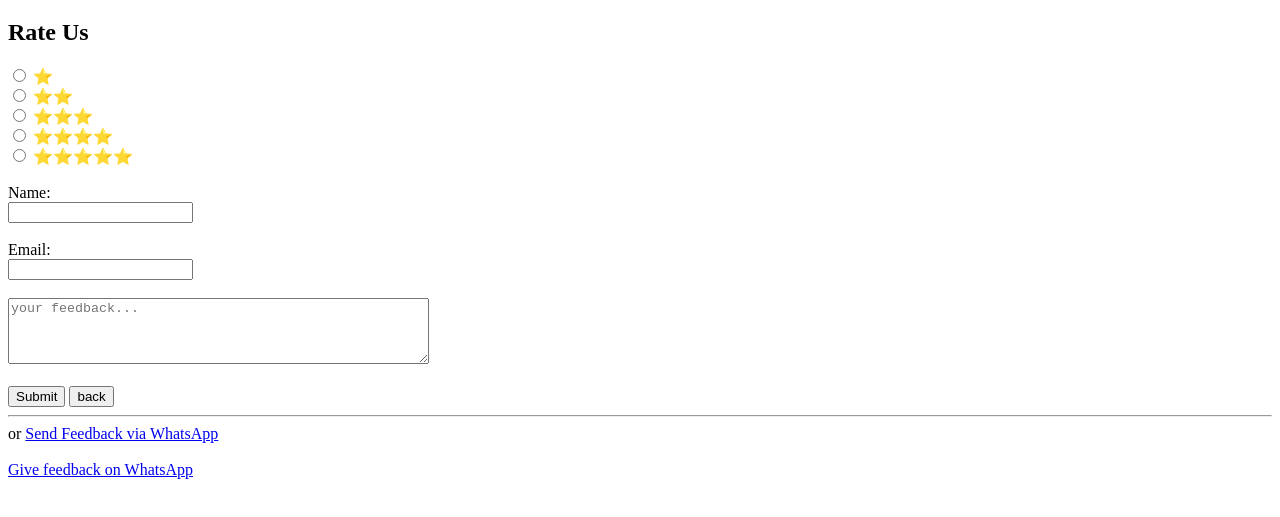
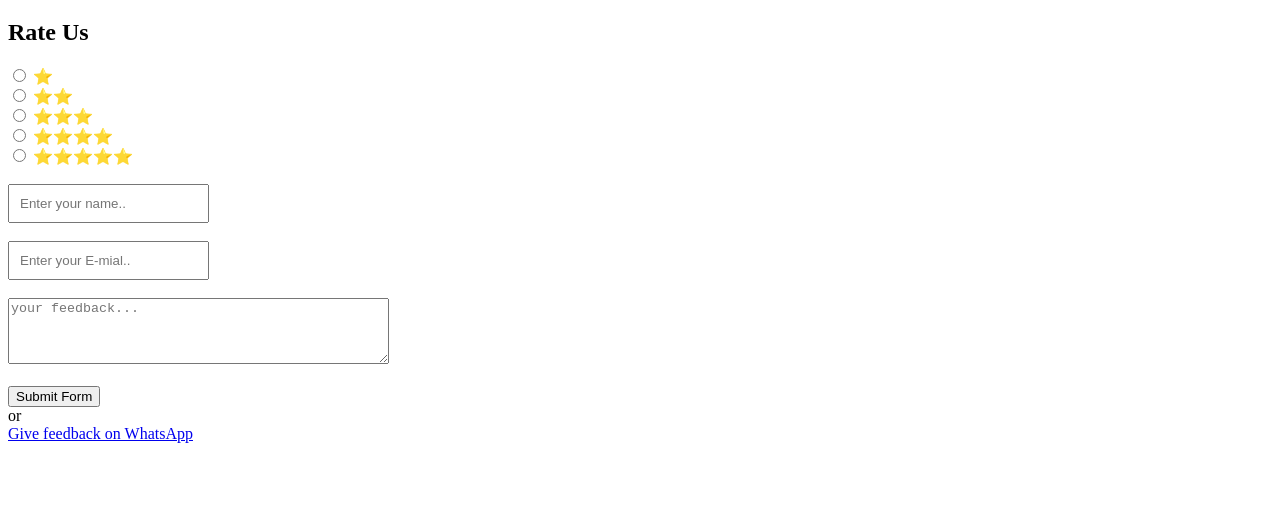
Before and after one commit to Ask1012/Music_with_ask, a plain HTML site: page Check.html in a window 1280 px wide. Shown: the part 65-582 px from the top of the page. Drawn offline with Linux system fonts and the light colour scheme.

Commit message:
Update Check.html

```diff
--- a/Check.html
+++ b/Check.html
@@ -10,6 +10,8 @@
             color: green;
             margin-top: 10px;
         }
+input {padding:10px;
+}
 h1{ border:2px solid black; background-color:cyan;
 }
     </style>
@@ -17,10 +19,8 @@ h1{ border:2px solid black; background-color:cyan;
 <body>
     <h1>Feedback Form</h1>
      <h2>Rate Us</h2>
-    <form id="feedbackForm" action="https://api.web3forms.com/submit" method="POST">
-     <input type="hidden" name="access_key" value="a76c3563-8ffe-49c5-ad2e-8a221e18b963">
-
-        <label>
+    <form action="https://api.web3forms.com/submit" method="POST">
+    <label>
             <input type="radio" name="rating" value="1"> ⭐
         </label><br>
         <label>
@@ -36,20 +36,14 @@ h1{ border:2px solid black; background-color:cyan;
             <input type="radio" name="rating" value="5"> ⭐⭐⭐⭐⭐
         </label><br><br>
 
-        <label for="name">Name:</label><br>
-        <input type="text" id="name" name="name" required><br><br>
+    <input type="hidden" name="access_key" value="a76c3563-8ffe-49c5-ad2e-8a221e18b963">
+    <input type="text" id="name" placeholder="Enter your name.." required><br><br>
+    <input type="email" id="email" placeholder="Enter your E-mial.." required><br><br>
+    <textarea name="message" rows="4" cols="45" placeholder="your feedback..." required></textarea><br><br>
+    <button type="submit">Submit Form</button>
 
-        <label for="email">Email:</label><br>
-        <input type="email" id="email" name="email" required><br><br>
-
-
-        <textarea id="feedback" name="feedback" rows="4" cols="50" placeholder="your feedback..." required></textarea><br><br>
-
-        <button type="submit">Submit</button>
-      <button onclick="goback();"> back </button>
- </form><hr> or
-    <a id="whatsappLink" href="#">Send Feedback via WhatsApp</a><br><br>
-    <p id="thankYouMessage">Thank you for your feedback!</p>
+</form> or
+    <br><p id="thankYouMessage">Thank you for your feedback!</p>
   <a id="what" href=https://wa.me/918767565920?text="Hello i am SaReGaMaPa's user. I am here to feedback you";> Give feedback on WhatsApp</a>
     <script>
 
```
